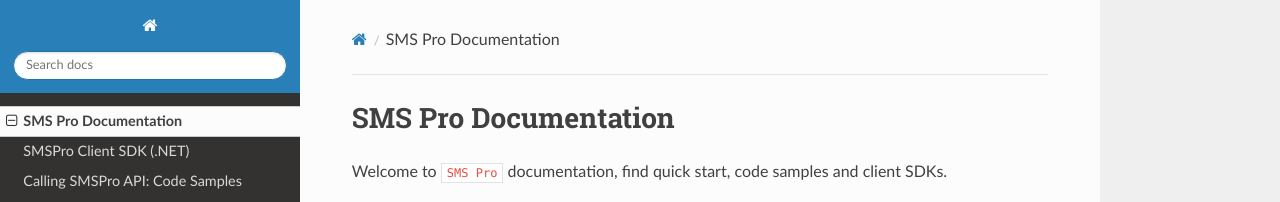
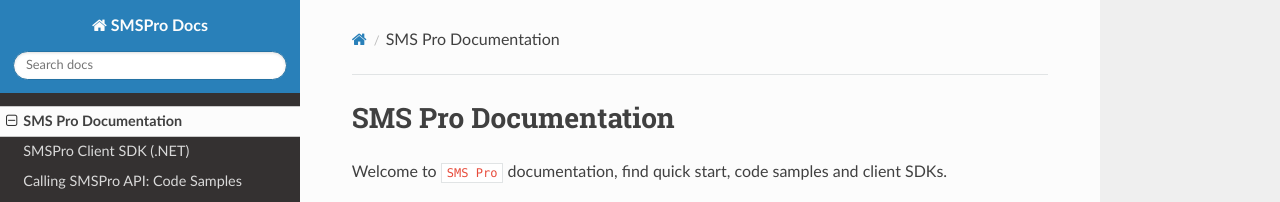
Before and after one commit to iSatishYadav/SMSPro, an MkDocs documentation site: the page built from docs/index.md, in a window 1280 px wide. Shown: the top 202 px of the page. Built offline with MkDocs 1.6.1, drawn with Linux system fonts in a browser that asks for light colours; nearby versions of some CDN libraries.

Commit message:
Update mkdocs.yml

```diff
--- a/mkdocs.yml
+++ b/mkdocs.yml
@@ -1 +1,2 @@
+site_name: SMSPro Docs
 theme: readthedocs
```
